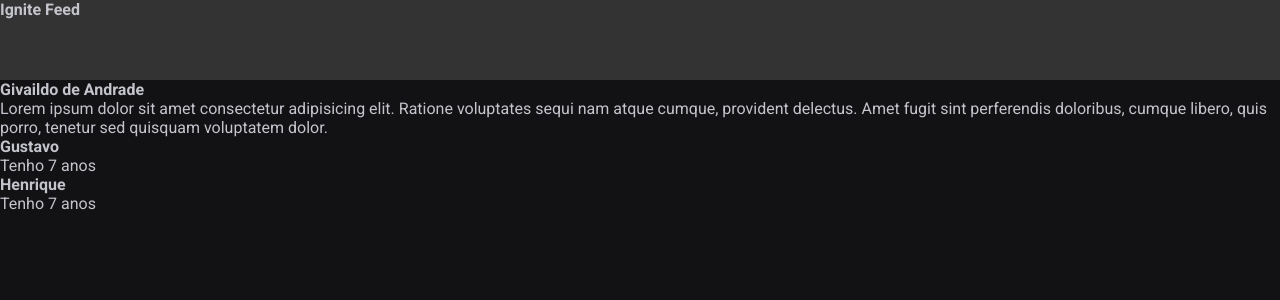
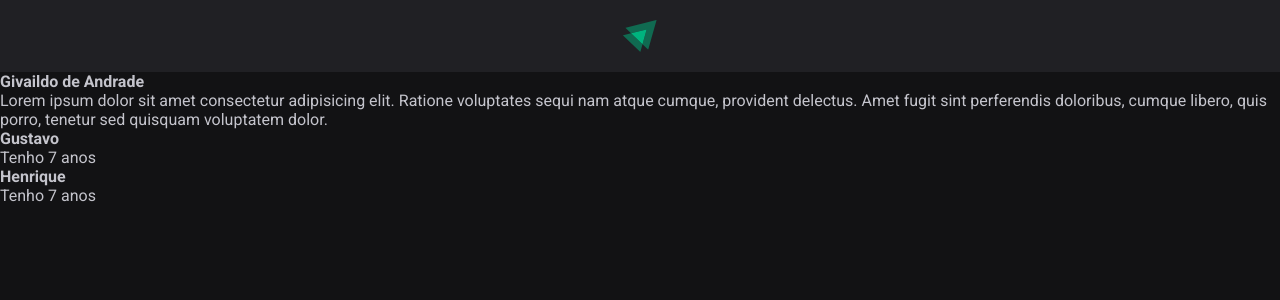
Before and after one commit to Givaild/React-2022, a React (Vite) app: page / in a window 1280 px wide. Shown: the top 300 px of the page. Built offline with nearby package versions, Linux system fonts and the light colour scheme.

Commit message:
logo header component

```diff
--- a/src/components/Header.jsx
+++ b/src/components/Header.jsx
@@ -1,10 +1,11 @@
 import styles from "./Header.module.css"
-console.log(styles)
+
+import igniteLogo from "../assets/ignite-logo.svg";
 
 export function Header (){
     return(
         <header className={styles.header}>
-            <strong >Ignite Feed</strong>
+            <img src={igniteLogo} alt="Logotipo do Ignite" />
         </header>
     );
 }
--- a/src/components/Header.module.css
+++ b/src/components/Header.module.css
@@ -1,4 +1,9 @@
 .header{
-    background: #333;
-    height: 80px;
+    background: var(--gray-800);
+    display: flex;
+    justify-content: center;
+    padding: 1.25rem 0;
 }
+.header img {
+    height: 2rem;
+}
```
Also changed, not shown: src/assets/ignite-logo.svg (added).
